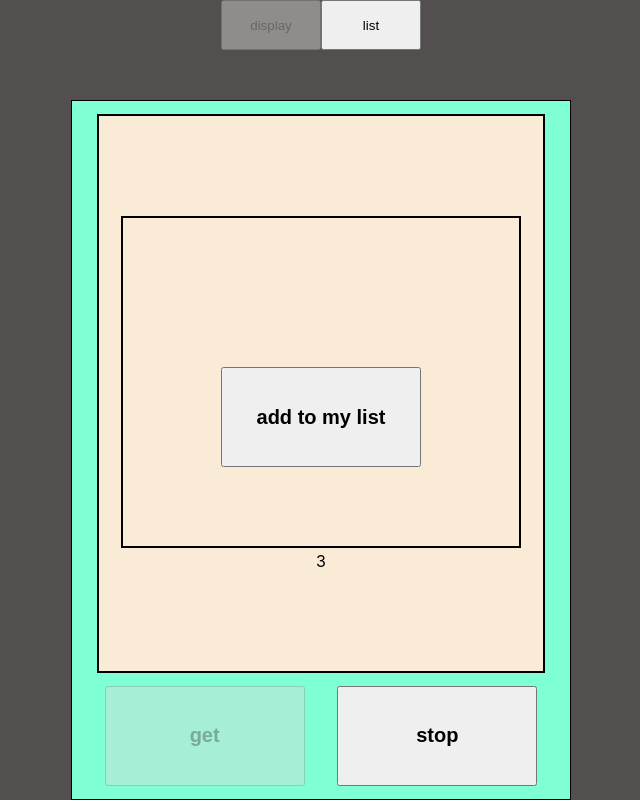
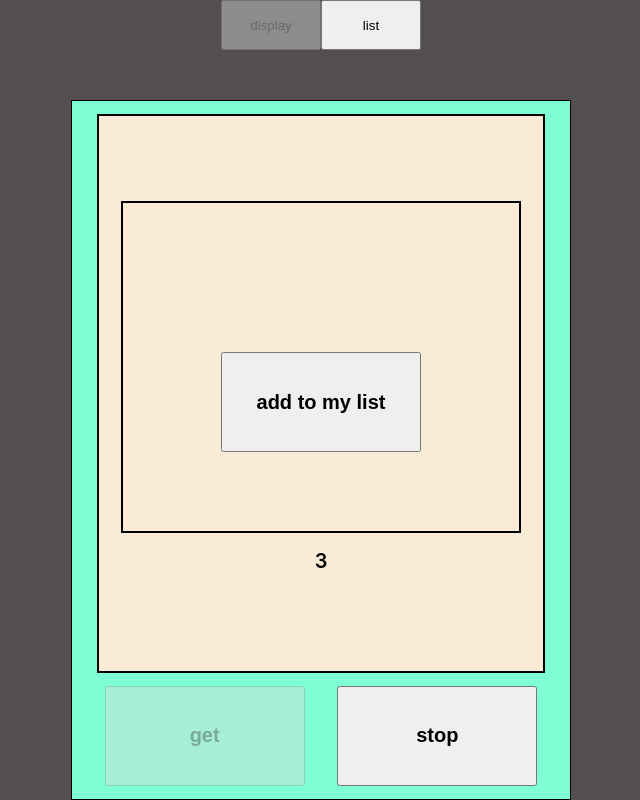
Before and after one commit to Metaloziz/jokes_of_chuck_norris, a React (Create React App) app: page /display in a window 1280 px wide. Both pictures are taken after a click on the button "get a joke every 3 sec". Shown: the whole page, without its empty margins (319-959 px from the left). Built offline with nearby package versions, Linux system fonts and the light colour scheme.

Commit message:
refactoring: timer

```diff
--- a/src/components/Display/Display.module.scss
+++ b/src/components/Display/Display.module.scss
@@ -11,27 +11,23 @@
     background: antiquewhite;
     height: 80%;
     width: 90%;
-
-    .displayText {
-      @include displayFlexCenter();
-      flex-direction: column;
-      padding: 2%;
-      height: 60%;
-      width: 90%;
-      border: black 2px solid;
-      justify-content: space-evenly;
-    }
   }
 
   .buttons {
     @include displayFlexCenter();
     justify-content: space-evenly;
     width: 100%;
-
   }
 
   button {
     @include button();
   }
 
+  .timer {
+    @include displayFlexCenter();
+    height: 50px;
+    width: 50px;
+    font-size: 20px;
+    font-weight: 600;
+  }
 }
--- a/src/components/Display/Display.tsx
+++ b/src/components/Display/Display.tsx
@@ -2,7 +2,7 @@ import style from 'components/Display/Display.module.scss'
 import {
   addJokeAC,
   deleteCurrentJokeAC,
-  deleteJokeFromListAC,
+  deleteLassAddedJokeAC,
   getJokeTC,
   setInitializedAC
 } from "store/app_reducer";
@@ -14,7 +14,6 @@ import {
   isInitializedSelector
 } from "utils/selectors";
 import {Joke} from "components/Joke/Joke";
-import {Timer} from "components/Timer/Timer";
 import {JokeType} from "api/api";
 import {setJokeLocalStorage, setJokesLocalStorage} from "utils/setLocalStorage";
 import {getLocalStorageData} from "utils/getLocakStorageData";
@@ -27,8 +26,7 @@ export const Display = () => {
   const jokes = useSelector(getJokesSelector)
   const isInitialized = useSelector(isInitializedSelector)
   const [isTimer, setIsTimer] = useState<NodeJS.Timer | null>(null)
-
-  const theSame = joke.id === jokes[0]?.id
+  const [time, setTime] = useState<number>(5)
 
   useEffect(() => {
     setJokeLocalStorage(joke)
@@ -39,25 +37,29 @@ export const Display = () => {
   }, [jokes])
 
   useEffect(() => {
-
     if (!isInitialized) {
       dispatch(setInitializedAC())
       getLocalStorageData(dispatch)
     }
-
   }, [])
 
-  const getJoke = async () => {
+  const getJoke = () => {
     dispatch(getJokeTC.fulfilled({id: 'fake', value: 'loading ... '}, ''))
-    await dispatch(getJokeTC())
+    dispatch(getJokeTC())
   }
 
   const getJokesEveryTimer = () => {
     if (!isTimer) {
-      const intervalId = setInterval(getJoke, 5000)
+      const intervalId = setInterval(() => {
+        setTime(time => {
+          if (time !== 0) return time - 1
+          getJoke()
+          return 5
+        })
+      }, 1000)
+
       setIsTimer(intervalId)
-    }
-    if (isTimer) {
+    } else {
       clearInterval(isTimer)
       setIsTimer(null)
     }
@@ -66,28 +68,29 @@ export const Display = () => {
   const addJokeToList = (joke: JokeType) => {
     const result = jokes.find((item) => joke.id === item.id)
     if (!result) {
-      if (jokes.length === 4) dispatch(deleteJokeFromListAC())
+      if (jokes.length === 4) dispatch(deleteLassAddedJokeAC())
       dispatch(addJokeAC(joke))
     } else {
-      console.warn('joke is here')
       dispatch(deleteCurrentJokeAC(joke.id))
     }
   }
 
-  const nameButton = !!isTimer ? "stop" : "get a joke every 3 sec"
+  const nameGetJokeEveryTimerButton = !!isTimer ? "stop" : "get a joke every 3 sec"
+  const isDisableGetJokeButton = !!isTimer || joke.value === 'loading ... '
 
   return (
     <div className={style.container}>
       <div className={style.display}>
-        <Joke localJoke={joke} addJokeToList={addJokeToList}
-              isTheSameJoke={theSame}/>
-        <div>
-          {isTimer && <Timer/>}
+        <Joke localJoke={joke}
+              addJokeToList={addJokeToList}
+              isTheSameJoke={joke.id === jokes[0]?.id}/>
+        <div className={style.timer}>
+          {isTimer && <div>{time}</div>}
         </div>
       </div>
       <div className={style.buttons}>
-        <button disabled={!!isTimer} onClick={getJoke}>get</button>
-        <button onClick={getJokesEveryTimer}>{nameButton}</button>
+        <button disabled={isDisableGetJokeButton} onClick={getJoke}>get</button>
+        <button onClick={getJokesEveryTimer}>{nameGetJokeEveryTimerButton}</button>
       </div>
     </div>
   );
--- /dev/null
+++ b/src/components/Joke/Joke.module.scss
@@ -0,0 +1,11 @@
+@import "src/style/mixins.scss";
+
+.displayText {
+  @include displayFlexCenter();
+  flex-direction: column;
+  padding: 2%;
+  height: 60%;
+  width: 90%;
+  border: black 2px solid;
+  justify-content: space-evenly;
+}
--- a/src/components/Joke/Joke.tsx
+++ b/src/components/Joke/Joke.tsx
@@ -1,4 +1,4 @@
-import style from "components/Display/Display.module.scss";
+import style from "./Joke.module.scss";
 import {FC} from "react";
 import {JokeType} from "api/api";
 
--- a/src/components/List/List.tsx
+++ b/src/components/List/List.tsx
@@ -12,8 +12,9 @@ import {getLocalStorageData} from "utils/getLocakStorageData";
 
 export const List = () => {
 
+  const dispatch = useDispatch()
+  const jokes = useSelector(getJokesSelector)
   const isInitialized = useSelector(isInitializedSelector)
-  const dispatch = useDispatch()
 
   useEffect(() => {
     if (!isInitialized) {
@@ -29,14 +30,14 @@ export const List = () => {
   const deleteJoke = (jokeId: string) => {
     dispatch(deleteCurrentJokeAC(jokeId))
   }
-  const jokes = useSelector(getJokesSelector)
 
   return <div className={style.container}>
     <div className={style.jokes}>
       {jokes.map(({id, value}) => <JokeList deleteJoke={() => deleteJoke(id)}
                                             key={id} value={value}/>)}</div>
     <div>
-      <button className={style.deleteJokes} onClick={deleteJokes}>delete all jokes
+      <button disabled={jokes.length === 0} className={style.deleteJokes}
+              onClick={deleteJokes}>delete all jokes
       </button>
     </div>
   </div>
--- a/src/components/Timer/Timer.tsx
+++ /dev/null
@@ -1,21 +0,0 @@
-import {useEffect, useState} from "react";
-
-const timer = 5
-
-export const Timer = () => {
-
-  const [time, setTime] = useState<number>(timer)
-
-
-  useEffect(() => {
-
-    setInterval(() => {
-      console.log('tick')
-      setTime(time => time !== 1 ? time - 1 : 5
-      )
-    }, 1000)
-
-  }, [])
-
-  return <div>{time}</div>;
-};
--- a/src/store/app_reducer.ts
+++ b/src/store/app_reducer.ts
@@ -22,7 +22,7 @@ export const slice = createSlice({
     addJokeAC(state, action: PayloadAction<JokeType>) {
       state.jokes.unshift(action.payload)
     },
-    deleteJokeFromListAC(state) {
+    deleteLassAddedJokeAC(state) {
       let arrLength = state.jokes.length
       state.jokes.splice(arrLength - 1, 1)
     },
@@ -47,7 +47,7 @@ export const slice = createSlice({
 export const app_reducer = slice.reducer
 export const {
   addJokeAC,
-  deleteJokeFromListAC,
+  deleteLassAddedJokeAC,
   deleteCurrentJokeAC,
   deleteJokesAC, setInitializedAC
 } = slice.actions
```
Also changed, not shown: 1 other file (tests, documents, lock files or other folders).
